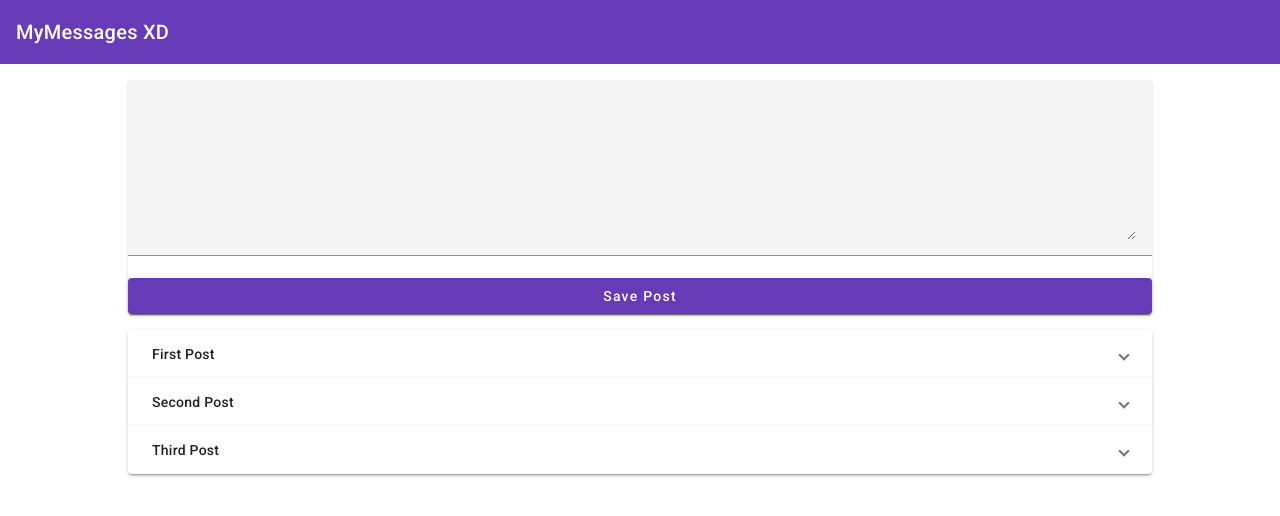
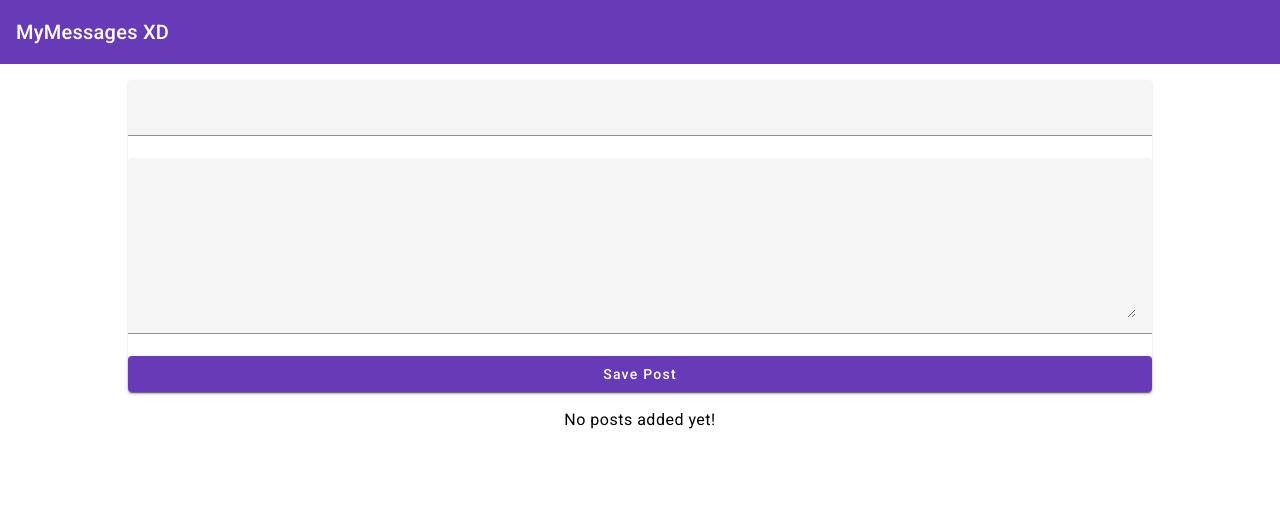
Before and after one commit to AntohaY/mean-course, an Angular app: page /home in a window 1280 px wide. Shown: the top 516 px of the page. Built offline with nearby package versions, Linux system fonts and the light colour scheme.

Commit message:
feat: :sparkles: creating posts using events

```diff
--- a/src/app/home/home.component.html
+++ b/src/app/home/home.component.html
@@ -2,6 +2,6 @@
 
 </app-header>
 <main>
-    <app-post-create></app-post-create>
-    <app-post-list></app-post-list>
+    <app-post-create (postCreated)="onPostAdded($event)"></app-post-create>
+    <app-post-list [posts]="storedPosts"></app-post-list>
 </main>
--- a/src/app/home/home.component.ts
+++ b/src/app/home/home.component.ts
@@ -4,6 +4,7 @@
 import { PostCreateComponent } from './ui/posts/post-create/post-create.compontent';
 import { HeaderComponent } from './ui/header/header.component';
 import { PostListComponent } from './ui/posts/post-list/post-list.component';
+import { Post } from '../shared/interfaces/post';
 
 @Component({
   selector: 'app-home',
@@ -20,8 +21,13 @@
   changeDetection: ChangeDetectionStrategy.OnPush,
 })
 export class HomeComponent {
+  storedPosts: Post[] = [];
+
   constructor() {}
 
+  onPostAdded(post: Post) {
+    this.storedPosts.push(post);
+  }
 }
 @NgModule({
   imports: [
--- a/src/app/home/ui/posts/post-create/post-create.component.html
+++ b/src/app/home/ui/posts/post-create/post-create.component.html
@@ -1,6 +1,9 @@
 <mat-card>
     <mat-form-field>
-        <textarea matInput rows="6" [(ngModel)]="enteredValue"></textarea>
+        <input matInput [(ngModel)]="enteredTitle" type="text">
+    </mat-form-field>
+    <mat-form-field>
+        <textarea matInput rows="6" [(ngModel)]="enteredContent"></textarea>
     </mat-form-field>
     <button
         color="primary"
--- a/src/app/home/ui/posts/post-create/post-create.compontent.ts
+++ b/src/app/home/ui/posts/post-create/post-create.compontent.ts
@@ -1,9 +1,10 @@
-import { Component, OnInit } from '@angular/core';
+import { Component, EventEmitter, OnInit, Output } from '@angular/core';
 import { FormsModule } from '@angular/forms';
 import { MatFormFieldModule } from '@angular/material/form-field';
 import { MatInputModule } from '@angular/material/input';
 import { MatCardModule } from '@angular/material/card';
 import { MatButtonModule } from '@angular/material/button';
+import { Post } from 'src/app/shared/interfaces/post';
 
 @Component({
     selector: 'app-post-create',
@@ -14,14 +15,18 @@
 })
 
 export class PostCreateComponent implements OnInit {
-    enteredValue = '';
-    newPost = '';
-
+    enteredTitle = '';
+    enteredContent = ''
+    @Output() postCreated = new EventEmitter<Post>();
     constructor() { }
 
     ngOnInit() { }
 
     onAddPost() {
-        this.newPost = this.enteredValue;
+        const post = {
+            title: this.enteredTitle,
+            content: this.enteredContent
+        }
+        this.postCreated.emit(post);
     }
 }
--- a/src/app/home/ui/posts/post-list/post-list.component.ts
+++ b/src/app/home/ui/posts/post-list/post-list.component.ts
@@ -1,6 +1,7 @@
 import { CommonModule } from '@angular/common';
-import { Component, OnInit } from '@angular/core';
+import { Component, Input, OnInit } from '@angular/core';
 import { MatExpansionModule } from '@angular/material/expansion';
+import { Post } from 'src/app/shared/interfaces/post';
 
 @Component({
     selector: 'app-post-list',
@@ -11,11 +12,8 @@
 })
 
 export class PostListComponent implements OnInit {
-    posts = [
-        {title: 'First Post', content: 'Content first post'},
-        {title: 'Second Post', content: 'Content second post'},
-        {title: 'Third Post', content: 'Content third post'}
-    ];
+
+    @Input() posts: Post[] = [];
     constructor() { }
 
     ngOnInit() { }
--- /dev/null
+++ b/src/app/shared/interfaces/post.ts
@@ -0,0 +1,4 @@
+export interface Post {
+    title: string;
+    content?: string;
+}
```
